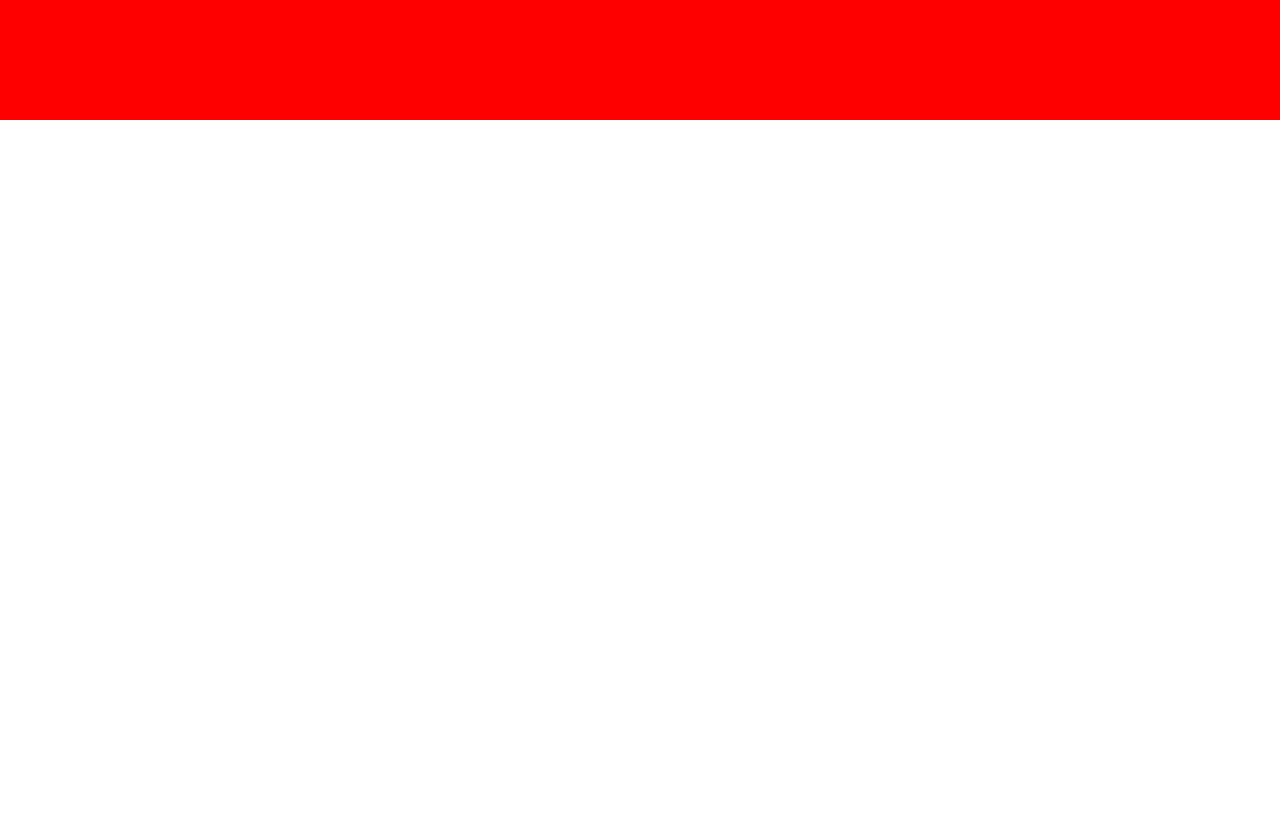
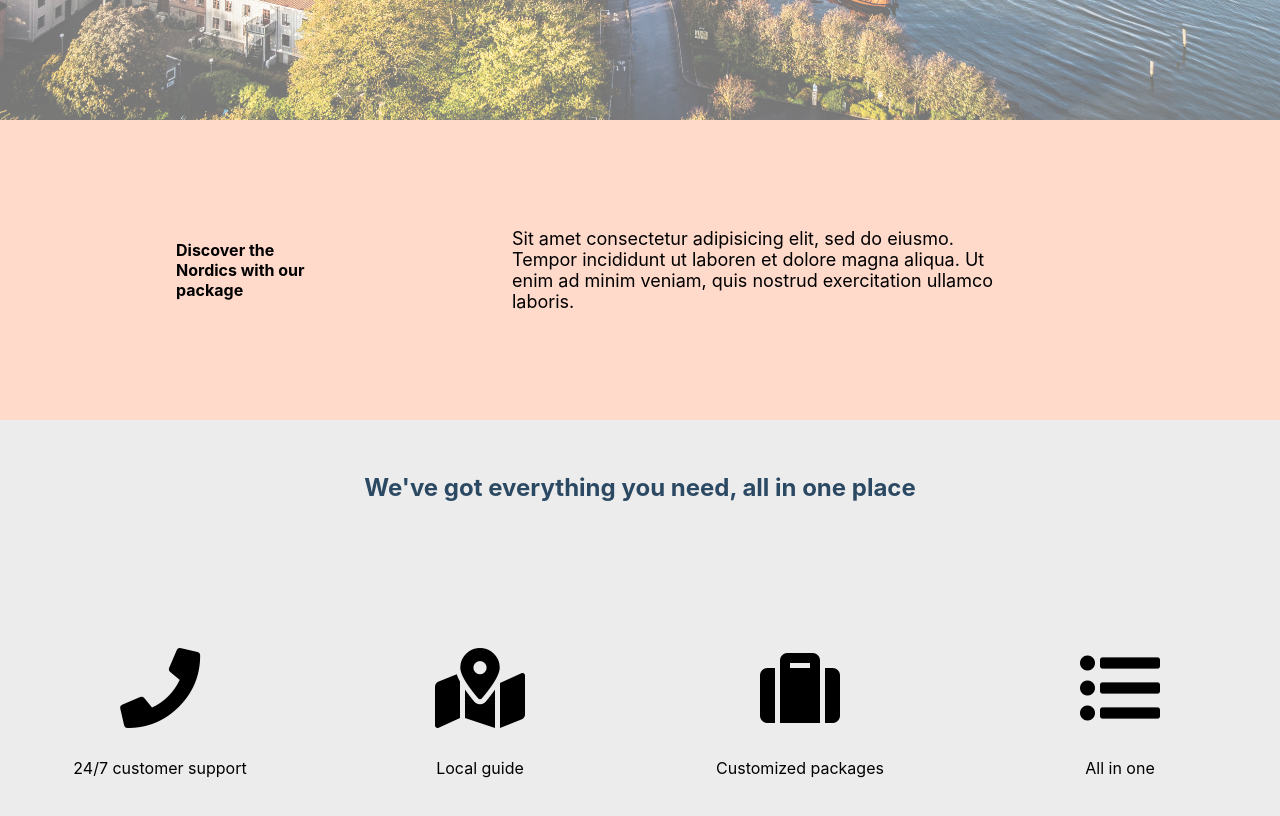
Before and after one commit to minhchinh97h/GlobuzzerTask281218-Client-Side, a React (Create React App) app in the folder globuzzer-task-client/: page / in a window 1280 px wide. Shown: the part 680-1496 px from the top of the page. Before the commit the page ends 800 px from the top, so only its background shows below. Built offline with nearby package versions, Linux system fonts and the light colour scheme.

Commit message:
update 04/01/2019

```diff
--- a/globuzzer-task-client/public/index.html
+++ b/globuzzer-task-client/public/index.html
@@ -3,10 +3,10 @@
   <head>
     <meta charset="utf-8" />
     <link rel="shortcut icon" href="%PUBLIC_URL%/favicon.ico" />
-    <meta
-      name="viewport"
-      content="width=device-width, initial-scale=1, shrink-to-fit=no"
-    />
+
+    <meta name="viewport" content="width=device-width,initial-scale=1,maximum-scale=1,user-scalable=no">
+    <meta http-equiv="X-UA-Compatible" content="IE=edge,chrome=1">
+    <meta name="HandheldFriendly" content="true">
     <meta name="theme-color" content="#000000" />
     <!--
       manifest.json provides metadata used when your web app is added to the
--- a/globuzzer-task-client/src/components/section1/Section1.css
+++ b/globuzzer-task-client/src/components/section1/Section1.css
@@ -5,6 +5,118 @@
 
 .intro-ad-holder{
     width: 100%;
-    height: calc(100% - 50px - 550px);
-    background-color: red;
+    height: 300px;
+    background-color: rgb(255, 217, 202);
+    display: flex;
+    justify-content: center;
+    align-items: center;
 }
+
+.advertisement{
+    width: 40%;
+    height: 100%;
+    display: flex;
+    align-items: center;
+    justify-content: center;
+
+}
+
+.advertisement span{
+    width: 160px;
+    text-align: left;
+    font-size: 16px;
+}
+
+.description{
+    width: 60%;
+    height: 100%;
+    display: flex;
+    align-items: center;
+}
+
+.description span{
+    width: 65%;
+    text-align: left;
+    font-size: 18px;
+}
+
+
+.ad-options-holder{
+    width: 100%;
+    height: 500px;
+    background-color: rgb(236, 236, 236);
+    display: flex;
+    flex-direction: column;
+}
+
+.ad-banner-holder{
+    height: 30%;
+    display: flex;
+    justify-content: center;
+    align-items: center;
+}
+
+.ad-banner-holder span{
+    font-size: 24px;
+    color: rgb(44, 73, 99)
+}
+
+.options{
+    height: 70%;
+    display: flex;
+    align-items: center;
+    justify-content: center;
+    margin-bottom: 50px;
+}
+
+.options span{
+    margin-top: 30px;
+
+}
+
+.customer-support-holder{
+    width: 25%;
+    height: 70%;
+    display:flex;
+    flex-direction: column;
+    justify-content: center;
+
+}
+
+
+.local-guide-holder{
+    width: 25%;
+    height: 70%;
+    display:flex;
+    flex-direction: column;
+    justify-content: center;
+}
+
+
+.customized-package-holder{
+    width: 25%;
+    height: 70%;
+    display:flex;
+    flex-direction: column;
+    justify-content: center;
+
+}
+
+.all-in-one-holder{
+    width: 25%;
+    height: 70%;
+    display:flex;
+    flex-direction: column;
+    justify-content: center;
+}
+
+.hover-place{
+    display: flex;
+    flex-direction: column;
+    margin: 50px;
+    cursor: pointer;
+}
+
+.hover-place:hover{
+    color:red;
+}
--- a/globuzzer-task-client/src/components/section1/Section1.js
+++ b/globuzzer-task-client/src/components/section1/Section1.js
@@ -2,8 +2,6 @@ import React, { Component } from 'react'
 import Header from './header/Header'
 import StackingContents from './stacking-contents/StackingContents'
 import './Section1.css'
-
-
 
 let image_index = 0
 let timer
@@ -103,6 +101,56 @@ class Section1 extends Component{
                 />
 
                 <div className="intro-ad-holder">
+                    <div className="advertisement">
+                        <span><b>Discover the Nordics with our package</b></span>
+                    </div>
+
+                    <div className="description">
+                        <span>
+                            Sit amet consectetur adipisicing elit, sed do eiusmo. Tempor
+                            incididunt ut laboren et dolore magna aliqua. Ut enim ad minim
+                            veniam, quis nostrud exercitation ullamco laboris.
+                        </span>
+                    </div>
+                </div>
+
+                <div className="ad-options-holder">
+                    <div className="ad-banner-holder">
+                        <span><b>We've got everything you need, all in one place</b></span>
+                    </div>
+                    <div className="options">
+                        <div className="customer-support-holder">
+                            <div className="hover-place">
+                                <i className="fas fa-phone fa-5x"></i>
+                                <span>24/7 customer support</span>
+                            </div>
+
+                        </div>
+
+                        <div className="local-guide-holder">
+                            <div className="hover-place">
+                                <i className="fas fa-map-marked-alt fa-5x"></i>
+                                <span>Local guide</span>
+                            </div>
+                        </div>
+
+                        <div className="customized-package-holder">
+                            <div className="hover-place">
+                                <i className="fas fa-suitcase fa-5x"></i>
+                                <span>Customized packages</span>
+                            </div>
+                        </div>
+
+                        <div className="all-in-one-holder">
+                            <div className="hover-place">
+                                <i className="fas fa-list-ul fa-5x"></i>
+                                <span>All in one</span>
+                            </div>
+                        </div>
+                    </div>
+                </div>
+
+                <div>
 
                 </div>
             </div>
--- a/globuzzer-task-client/src/components/section1/stacking-contents/StackingContents.css
+++ b/globuzzer-task-client/src/components/section1/stacking-contents/StackingContents.css
@@ -1,4 +1,4 @@
 .stacking-contents{
     position: relative;
-    height: 550px;
+    height: calc(100% - 50px);
 }
--- a/globuzzer-task-client/src/components/section1/stacking-contents/center-info-holder/image-nav-bttn-holder/ImageNavBttnHolder.css
+++ b/globuzzer-task-client/src/components/section1/stacking-contents/center-info-holder/image-nav-bttn-holder/ImageNavBttnHolder.css
@@ -4,6 +4,7 @@
     display: flex;
     align-items: center;
     justify-content: center;
+    margin-top: 50px;
 }
 
 .image-nav-bttn-holder .sweden-dot{
```
